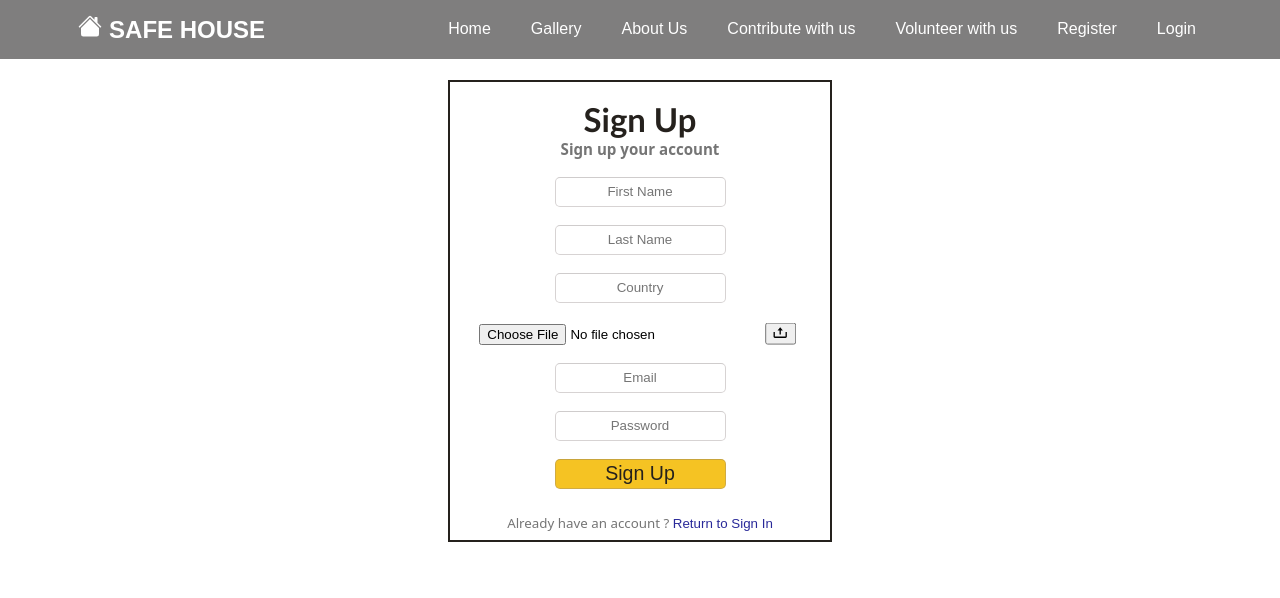
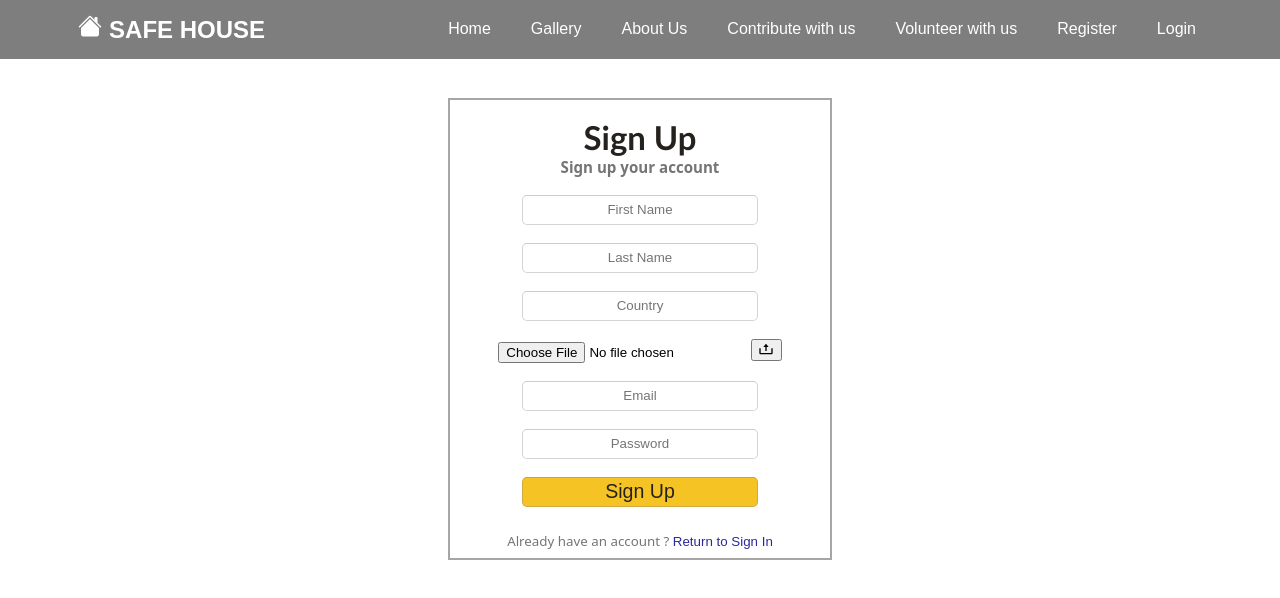
Before and after one commit to CodeWarriorsTeam/MERAKI_Academy_Project_5, a React (Create React App) app in the folder frontend/: page /register in a window 1280 px wide. Shown: the top 598 px of the page. Built offline with nearby package versions, Linux system fonts and the light colour scheme.

Commit message:
css to login and register pages

```diff
--- a/frontend/src/component/Admin/Admin.js
+++ b/frontend/src/component/Admin/Admin.js
@@ -16,7 +16,7 @@ import {
   updateCases,
   deleteCase,
 } from "../../reducer/cases/index";
-
+import { setUsers } from "../../reducer/users/index";
 import { addImage, setImages } from "../../reducer/image/index";
 
 import { useParams } from "react-router-dom";
@@ -26,6 +26,7 @@ import "./Admin.css";
 import { Link } from "react-router-dom";
 const Admin = ({ searchCase }) => {
   const [num, setNum] = useState(1);
+  const [userIsOpen, setUserIsOpen] = useState(false);
   const [updateIsOpen, setUpdateIsOpen] = useState(false);
   const [caseId, setCaseId] = useState("");
   const [userId, setUserId] = useState("");
@@ -123,6 +124,7 @@ const Admin = ({ searchCase }) => {
       cases: state.casesReducer.cases,
       token: state.loginReducer.token,
       images: state.imagesReducer.images,
+      users: state.usersReducer.users,
     };
   });
 
@@ -173,7 +175,7 @@ const Admin = ({ searchCase }) => {
       );
 
       if (res.data.success) {
-        dispatch(setImages(res.data.result));
+        dispatch(setUsers(res.data.result));
         // setGallery(res.data.result);
       }
     } catch (error) {
@@ -207,6 +209,26 @@ const Admin = ({ searchCase }) => {
         setMessage(err.response.data.message);
       });
   };
+  // ------------------------------------------------
+  const getAllUsers = async () => {
+    try {
+      const res = await axios.get(
+        `http://localhost:5000/user/all
+     `,
+        { headers: { Authorization: `Bearer ${state.token}` } }
+      );
+
+      if (res.data.success) {
+        dispatch(setUsers(res.data.result));
+        console.log(res.data.result);
+      }
+    } catch (error) {
+      console.log(error);
+    }
+  };
+  useEffect(() => {
+    getAllUsers();
+  }, []);
 
   // ------------------------------------------------
 
@@ -260,7 +282,8 @@ const Admin = ({ searchCase }) => {
           console.log(imageIsOpen);
         }}
       ></ImImages>
-      <FiUsers className="countUser"></FiUsers>{" "}
+      <FiUsers className="countUser" ></FiUsers>
+      <></>
       <p className="countUserPrg">{numUser}</p>
       {/* <p className="alert">
         {(alert = "add New Case")} */}
@@ -315,6 +338,29 @@ const Admin = ({ searchCase }) => {
             {/* <RiArrowUpDownFill className="arrow"></RiArrowUpDownFill> */}
           </th>
         </tr>{" "}
+        {/* {state.users &&
+          state.users.map((element, i) => {
+            // console.log();
+            return (
+              <>
+              <button
+                onClick={() => {
+                  getAllUsers();
+                  setUsers(true);
+                }}
+              >
+                {" "}
+                ddd
+              </button>
+                            <Model
+                    style={customStyles2}
+                    isOpen={userIsOpen}
+                    onRequestClose={() => setUserIsOpen(false)}
+                  >
+                    {" "}
+                  </Model></>
+            );
+          })} */}
         {state.cases &&
           state.cases
             .filter((caseInformation) => {
@@ -525,7 +571,6 @@ const Admin = ({ searchCase }) => {
         </Model>
       </div>
       <div>
-
         <Model
           style={customStyles2}
           isOpen={imageIsOpen}
@@ -544,13 +589,7 @@ const Admin = ({ searchCase }) => {
           </button>
           <button onClick={addNewImage}>Add Image</button>
         </Model>
-
       </div>
-
-
-
-
-
     </div>
   );
 };
--- a/frontend/src/component/login/Login.css
+++ b/frontend/src/component/login/Login.css
@@ -3,15 +3,15 @@
   margin-left: 35%;
   margin-right: 35%;
   margin-top: 2%;
-  border: 2px solid #25211D  ;
+  border: 2px solid rgba(37, 33, 29,0.4)  ;
   overflow: hidden;
+  /* margin: 20%; */
 }
 .google{
-  width: 45%;
+  width: 50%;
 }
 .sign {
   color: #25211D ;
-
   font-size: 3.7ch;
   font-family: "Gill Sans", sans-serif;
 }
@@ -37,7 +37,7 @@ color: rgb(117, 117, 117);
 }
 .emai {
   height: 30px;
-  width: 45%;
+  width: 62%;
   border-top: 1px rgba(116, 105, 105, 0.342) solid;
   border-right: 1px rgba(138, 127, 127, 0.342) solid;
   border-left: 1px rgba(138, 127, 127, 0.342) solid;
@@ -54,7 +54,7 @@ color: rgb(117, 117, 117);
 }
 .pass {
   height: 30px;
-  width: 45%;
+  width: 62%;
   border-top: 1px rgba(116, 105, 105, 0.342) solid;
   border-right: 1px rgba(138, 127, 127, 0.342) solid;
   border-left: 1px rgba(138, 127, 127, 0.342) solid;
@@ -71,7 +71,7 @@ color: rgb(117, 117, 117);
 }
 .but {
   height: 30px;
-  width: 45%;
+  width: 62%;
   border-radius: 5px;
   border-top: 1px rgba(116, 105, 105, 0.342) solid;
   border-right: 1px rgba(138, 127, 127, 0.342) solid;
--- a/frontend/src/component/login/Login.js
+++ b/frontend/src/component/login/Login.js
@@ -62,7 +62,8 @@ const Login = ({ setIsAdmin, setUserId }) => {
     <>
       <br />
       <br />
-      <br />
+      <br />   <br />
+
       <div className="loginpage">
         <br />
         <h1 className="sign">Sign In</h1>
@@ -91,7 +92,7 @@ const Login = ({ setIsAdmin, setUserId }) => {
         <button className="but" onClick={login}>
           LOGIN
         </button>
-        <br />  <br />
+        <br />
         <div className="message">{message}</div>
         <br />
        <GoogleLogin className="google"
--- a/frontend/src/component/register/Register.css
+++ b/frontend/src/component/register/Register.css
@@ -3,7 +3,7 @@
   margin-left: 35%;
   margin-right: 35%;
   margin-top: 2%;
-  border: 2px solid #25211d;
+  border: 2px solid rgba(37, 33, 29, 0.4);
   overflow: hidden;
 }
 .accountUp{
@@ -28,7 +28,7 @@
 }
 .firstName {
   height: 30px;
-  width: 45%;
+  width: 62%;
   border-top: 1px rgba(116, 105, 105, 0.342) solid;
   border-right: 1px rgba(138, 127, 127, 0.342) solid;
   border-left: 1px rgba(138, 127, 127, 0.342) solid;
@@ -45,7 +45,7 @@
 }
 .password {
   height: 30px;
-  width: 45%;
+  width: 62%;
   border-top: 1px rgba(116, 105, 105, 0.342) solid;
   border-right: 1px rgba(138, 127, 127, 0.342) solid;
   border-left: 1px rgba(138, 127, 127, 0.342) solid;
@@ -62,7 +62,7 @@
 }
 .lastName {
   height: 30px;
-  width: 45%;
+  width: 62%;
   border-top: 1px rgba(116, 105, 105, 0.342) solid;
   border-right: 1px rgba(138, 127, 127, 0.342) solid;
   border-left: 1px rgba(138, 127, 127, 0.342) solid;
@@ -79,7 +79,7 @@
 }
 .country {
   height: 30px;
-  width: 45%;
+  width: 62%;
   border-top: 1px rgba(116, 105, 105, 0.342) solid;
   border-right: 1px rgba(138, 127, 127, 0.342) solid;
   border-left: 1px rgba(138, 127, 127, 0.342) solid;
@@ -89,14 +89,14 @@
 }
 
 .image {
-  margin-right: 10%;
+  /* margin-right: 10%; */
   cursor: pointer;
 }
 
 .uploadButton {
   height: 1.4em;
   width: 8%;
-  transform: translate(-0.3em, 0.1em);
+  /* transform: translate(-0.3em, 0.1em); */
   font-size: 100%;
 }
 
@@ -116,7 +116,7 @@
 }
 .email {
   height: 30px;
-  width: 45%;
+  width: 62%;
   border-top: 1px rgba(116, 105, 105, 0.342) solid;
   border-right: 1px rgba(138, 127, 127, 0.342) solid;
   border-left: 1px rgba(138, 127, 127, 0.342) solid;
@@ -144,7 +144,7 @@
 
 .registerButton {
   height: 30px;
-  width: 45%;
+  width: 62%;
   border-radius: 5px;
   border-top: 1px rgba(116, 105, 105, 0.342) solid;
   border-right: 1px rgba(138, 127, 127, 0.342) solid;
--- a/frontend/src/component/register/Register.js
+++ b/frontend/src/component/register/Register.js
@@ -86,7 +86,7 @@ const Register = () => {
     <>
       <br />
       <br />
-      <br />
+      <br />   <br />
       <div className="registerPage">
         <br />
         <h1 className="signup">Sign Up</h1>
--- a/frontend/src/reducer/index.js
+++ b/frontend/src/reducer/index.js
@@ -6,8 +6,8 @@ import loginReducer from "../reducer/login/index";
 import casesReducer from "../reducer/cases/index";
 import donationReducer from "../reducer/donation/index"
 import imagesReducer from "../reducer/image/index";
-
-const reducers = combineReducers({ loginReducer, casesReducer,donationReducer,imagesReducer });
+import usersReducer from "../reducer/users/index"
+const reducers = combineReducers({ loginReducer, casesReducer,donationReducer,imagesReducer ,usersReducer});
 
 const store = createStore(reducers);
 
--- /dev/null
+++ b/frontend/src/reducer/users/index.js
@@ -0,0 +1,18 @@
+const initialState = {
+  users: [],
+};
+
+const usersReducer = (state = initialState, { type, payload }) => {
+  switch (type) {
+    case "SET_USERS":
+      return { ...state, users: payload };
+    default:
+      return state;
+  }
+};
+
+export default usersReducer;
+
+export const setUsers = (users) => {
+  return { type: "SET_USERS", payload: users };
+};
```
Lines whose indentation alone changed are shown as unchanged.
